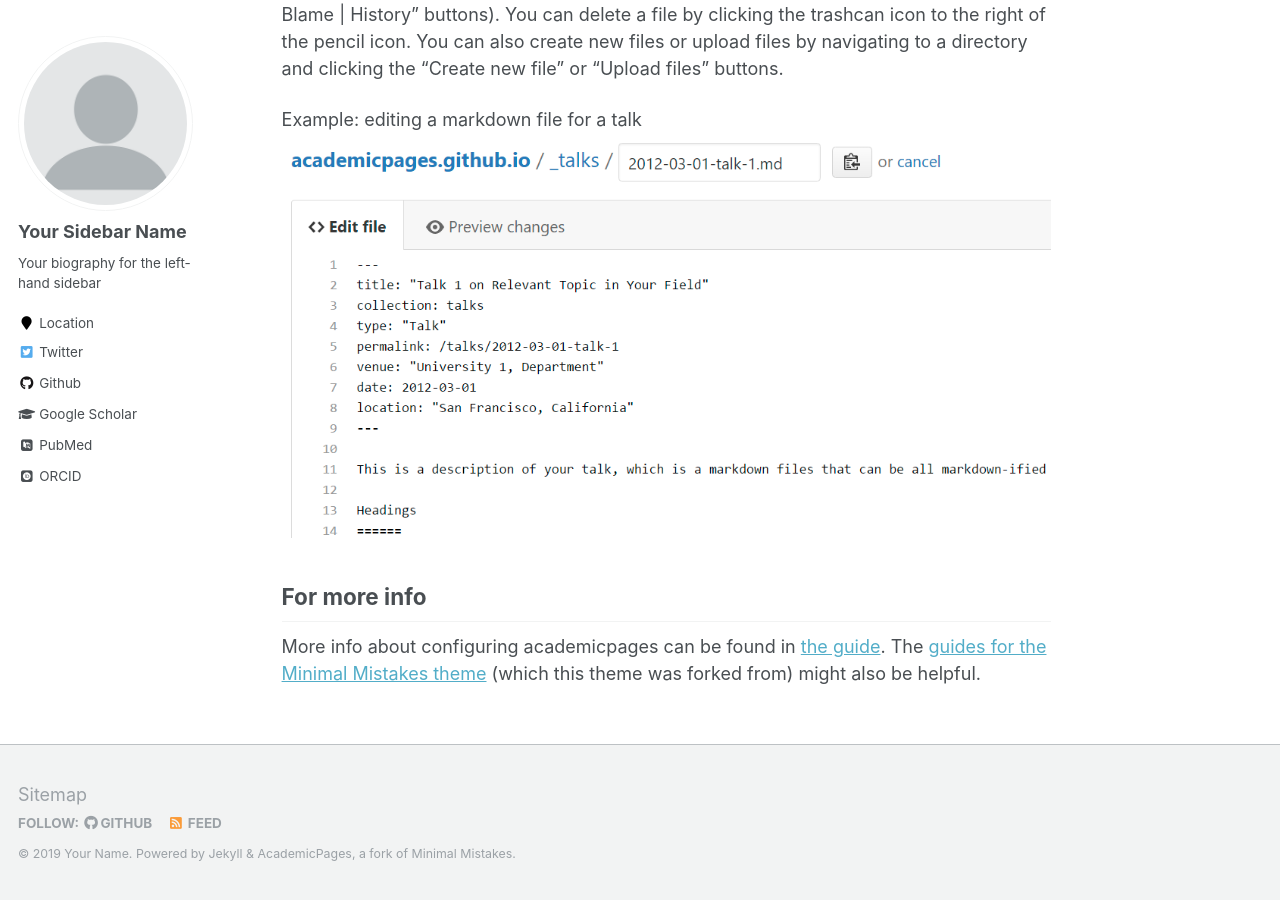
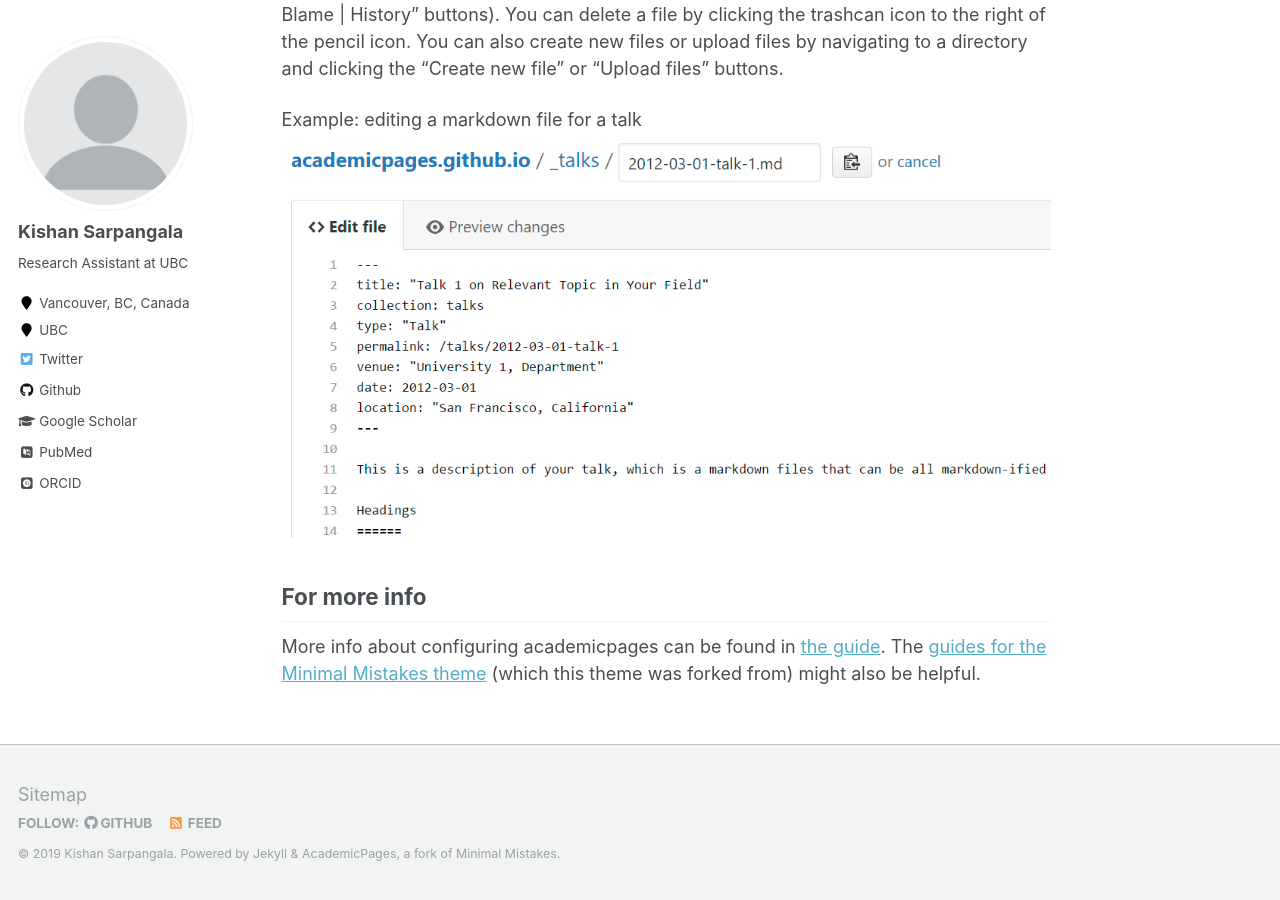
Before and after one commit to ksarpang/ksarpang.github.io, a Jekyll site: the page built from _pages/about.md, in a window 1280 px wide and 900 px high, scrolled down 2463 px. Built offline with Jekyll 4.4.1, drawn with Linux system fonts in a browser that asks for light colours; some web fonts are replaced; some of the changed text lies outside the part shown.

Commit message:
Update _config.yml

```diff
--- a/_config.yml
+++ b/_config.yml
@@ -7,13 +7,13 @@
 
 # Site Settings
 locale                   : "en-US"
-title                    : "Your Name / Site Title"
+title                    : "Kishan Sarpangala"
 title_separator          : "-"
-name                     : &name "Your Name"
-description              : &description "personal description"
-url                      : https://academicpages.github.io # the base hostname & protocol for your site e.g. "https://mmistakes.github.io"
+name                     : &name "Kishan Sarpangala"
+description              : &description "Research Assistant at UBC"
+url                      : https://ksarpang1.github.io # the base hostname & protocol for your site e.g. "https://mmistakes.github.io"
 baseurl                  : "" # the subpath of your site, e.g. "/blog"
-repository               : "academicpages/academicpages.github.io"
+repository               : "ksarpang/ksarpang1.github.io"
 teaser                   :  # filename of teaser fallback teaser image placed in /images/, .e.g. "500x300.png"
 breadcrumbs              : false # true, false (default)
 words_per_minute         : 160
@@ -80,13 +80,13 @@ analytics:
 
 # Site Author
 author:
-  name             : "Your Sidebar Name"
+  name             : "Kishan Sarpangala"
   avatar           : "profile.png"
-  bio              : "Your biography for the left-hand sidebar"
-  location         : "Location"
-  employer         :
+  bio              : "Research Assistant at UBC"
+  location         : "Vancouver, BC, Canada"
+  employer         : "UBC"
   pubmed           : "https://www.ncbi.nlm.nih.gov/pubmed/?term=john+snow"
-  googlescholar    : "http://yourfullgooglescholarurl.com"
+  googlescholar    : "http://scholar.google.com/this-is-a-test"
   email            :
   researchgate     :  # example: "https://www.researchgate.net/profile/yourprofile"
   uri              :
@@ -96,7 +96,7 @@ author:
   flickr           :
   facebook         :
   foursquare       :
-  github           : "academicpages"
+  github           : "ksarpang"
   google_plus      :
   keybase          :
   instagram        :
@@ -109,7 +109,7 @@ author:
   stackoverflow    : # http://stackoverflow.com/users/123456/username
   steam            :
   tumblr           :
-  twitter          : "replacethistwitterhandle"
+  twitter          : "testaccount-this-is-fake"
   vine             :
   weibo            :
   xing             :
```
